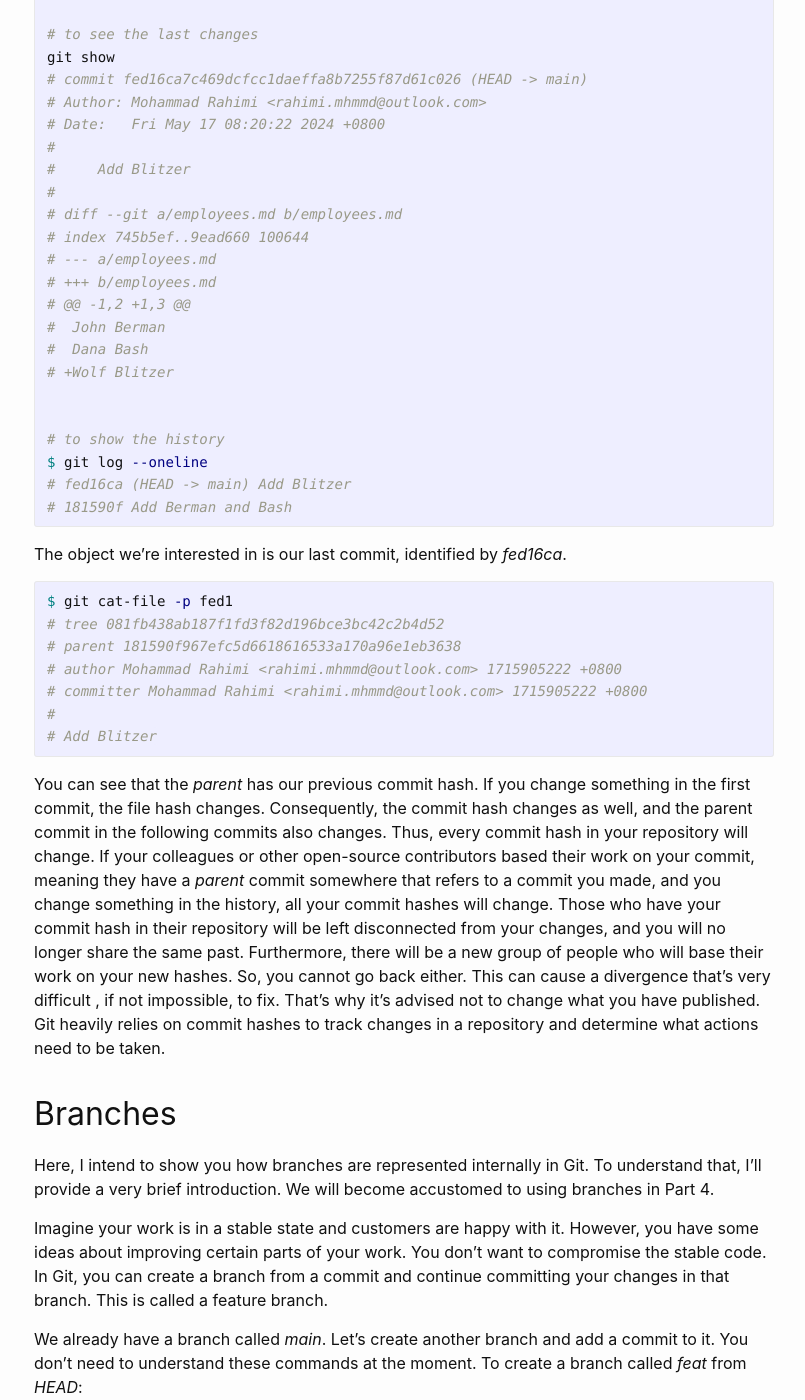
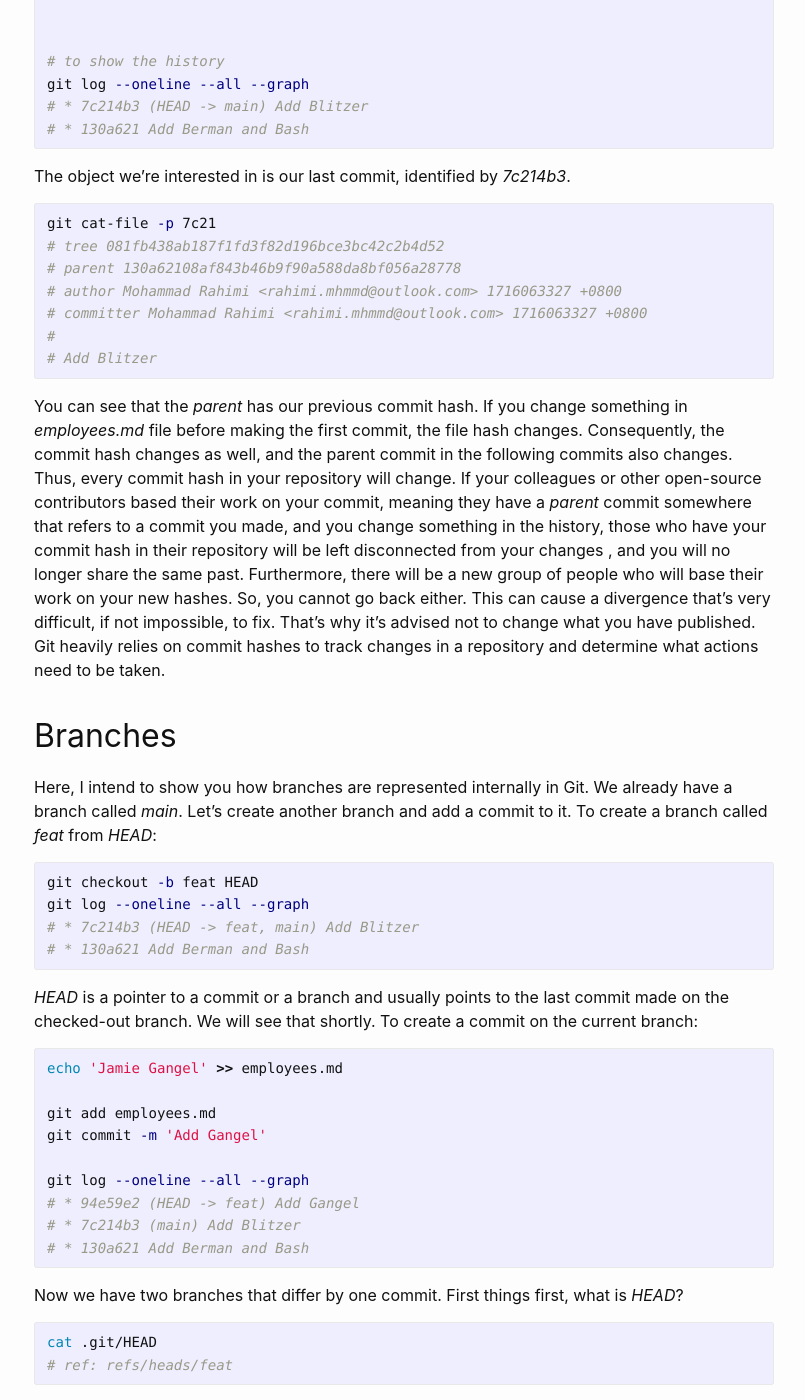
Before and after one commit to MhmRhm/DotBashHistory, a Jekyll site: the page built from docs/_posts/2024-05-15-eat-git-part-2.md, in a window 1280 px wide and 1400 px high, scrolled down 3225 px. Shown: the whole window, without its empty margins (236-1041 px from the left). Built offline with Jekyll 4.4.1, drawn with Linux system fonts in a browser that asks for light colours; some of the changed text lies outside the part shown.

````diff
--- a/docs/_posts/2024-05-15-eat-git-part-2.md
+++ b/docs/_posts/2024-05-15-eat-git-part-2.md
@@ -21,36 +21,26 @@ higher-level tasks.
 
 ## Objects
 
-Continuing with the example project from
-[Part 1]({{ site.baseurl }}{% link _posts/2024-05-08-eat-git-part-1.md %}), your
-repository should look like this:
+Here, I recommend deleting the example project from
+[Part 1]({{ site.baseurl }}{% link _posts/2024-05-08-eat-git-part-1.md %})
+because you may have been experimenting with it, resulting in many objects in
+your *.git* directory. Let's recreate the example project with only one commit:
 
 ```bash
-# to view the history
-git log
-# commit 181590f967efc5d6618616533a170a96e1eb3638 (HEAD -> main)
-# Author: Mohammad Rahimi <rahimi.mhmmd@outlook.com>
-# Date:   Fri May 17 07:03:15 2024 +0800
-#
-#     Add Berman and Bash
+rm -rf cnn
+mkdir cnn && cd cnn
 
+echo 'John Berman' >> employees.md
+echo 'Dana Bash' >> employees.md
 
-# to display the most recent commit:
-git show
-# commit 181590f967efc5d6618616533a170a96e1eb3638 (HEAD -> main)
-# Author: Mohammad Rahimi <rahimi.mhmmd@outlook.com>
-# Date:   Fri May 17 07:03:15 2024 +0800
-#
-#     Add Berman and Bash
-#
-# diff --git a/employees.md b/employees.md
-# new file mode 100644
-# index 0000000..745b5ef
-# --- /dev/null
-# +++ b/employees.md
-# @@ -0,0 +1,2 @@
-# +John Berman
-# +Dana Bash
+git init
+
+git config --local user.name 'Mohammad Rahimi'
+git config --local user.email 'rahimi.mhmmd@outlook.com'
+
+git add employees.md
+git commit -m 'Add Berman and Bash'
+# 130a62108af843b46b9f90a588da8bf056a28778
 ```
 
 Note that your commit hashes will be different from mine. Let's see if we can
@@ -110,11 +101,13 @@ This is because you can make changes and send them to someone else to commit,
 and they might commit those changes a few days or months later. The second piece
 of information is `tree 986e14542dcfbc7a3d13f16f8a8aeabbcda326de`. The tree
 represents the structure of your directory when you authored the changes. This
-tree is also an object in Git that we can inspect.
+tree is also an object in Git that we can inspect. Your hash should be the same
+as mine for this tree object.
 
 ```bash
 git cat-file -t 986e
 # tree
+
 git cat-file -p 986e
 # 100644 blob 745b5efa7d5acb852d11cf14bc3a07c494bee605    employees.md
 ```
@@ -125,6 +118,7 @@ file named *employees.md*. Let's inspect further:
 ```bash
 git cat-file -t 745b
 # blob
+
 git cat-file -p 745b
 # John Berman
 # Dana Bash
@@ -139,28 +133,16 @@ them. Let's create another commit and see how Git stores our changes.
 ```bash
 # to make the change
 echo 'Wolf Blitzer' >> employees.md
-git status
-# On branch main
-# Changes not staged for commit:
-#   (use "git add <file>..." to update what will be committed)
-#   (use "git restore <file>..." to discard changes in working directory)
-#         modified:   employees.md
-#
-# no changes added to commit (use "git add" and/or "git commit -a")
-
 
 # to create the commit
 git add employees.md
 git commit -m 'Add Blitzer'
-# [main fed16ca] Add Blitzer
-#  1 file changed, 1 insertion(+)
-
 
 # to see the last changes
 git show
-# commit fed16ca7c469dcfcc1daeffa8b7255f87d61c026 (HEAD -> main)
+# commit 7c214b3f0f4a7a9feeecedd6804ce692e4452f5d (HEAD -> main)
 # Author: Mohammad Rahimi <rahimi.mhmmd@outlook.com>
-# Date:   Fri May 17 08:20:22 2024 +0800
+# Date:   Sun May 19 04:15:27 2024 +0800
 #
 #     Add Blitzer
 #
@@ -175,71 +157,65 @@ git show
 
 
 # to show the history
-$ git log --oneline
-# fed16ca (HEAD -> main) Add Blitzer
-# 181590f Add Berman and Bash
+git log --oneline --all --graph
+# * 7c214b3 (HEAD -> main) Add Blitzer
+# * 130a621 Add Berman and Bash
 ```
 
-The object we're interested in is our last commit, identified by *fed16ca*.
+The object we're interested in is our last commit, identified by *7c214b3*.
 
 ```bash
-$ git cat-file -p fed1
+git cat-file -p 7c21
 # tree 081fb438ab187f1fd3f82d196bce3bc42c2b4d52
-# parent 181590f967efc5d6618616533a170a96e1eb3638
-# author Mohammad Rahimi <rahimi.mhmmd@outlook.com> 1715905222 +0800
-# committer Mohammad Rahimi <rahimi.mhmmd@outlook.com> 1715905222 +0800
+# parent 130a62108af843b46b9f90a588da8bf056a28778
+# author Mohammad Rahimi <rahimi.mhmmd@outlook.com> 1716063327 +0800
+# committer Mohammad Rahimi <rahimi.mhmmd@outlook.com> 1716063327 +0800
 #
 # Add Blitzer
 ```
 
 You can see that the *parent* has our previous commit hash. If you change
-something in the first commit, the file hash changes. Consequently, the commit
-hash changes as well, and the parent commit in the following commits also
-changes. Thus, every commit hash in your repository will change. If your
-colleagues or other open-source contributors based their work on your commit,
-meaning they have a *parent* commit somewhere that refers to a commit you made,
-and you change something in the history, all your commit hashes will change.
-Those who have your commit hash in their repository will be left disconnected
-from your changes, and you will no longer share the same past. Furthermore,
-there will be a new group of people who will base their work on your new hashes.
-So, you cannot go back either. This can cause a divergence that's very difficult
-, if not impossible, to fix. That's why it's advised not to change what you have
+something in *employees.md* file before making the first commit, the file hash
+changes. Consequently, the commit hash changes as well, and the parent commit in
+the following commits also changes. Thus, every commit hash in your repository
+will change. If your colleagues or other open-source contributors based their
+work on your commit, meaning they have a *parent* commit somewhere that refers
+to a commit you made, and you change something in the history, those who have
+your commit hash in their repository will be left disconnected from your changes
+, and you will no longer share the same past. Furthermore, there will be a new
+group of people who will base their work on your new hashes. So, you cannot go
+back either. This can cause a divergence that's very difficult, if not
+impossible, to fix. That's why it's advised not to change what you have
 published. Git heavily relies on commit hashes to track changes in a repository
 and determine what actions need to be taken.
 
 ## Branches
 
-Here, I intend to show you how branches are represented internally in Git. To
-understand that, I'll provide a very brief introduction. We will become
-accustomed to using branches in Part 4.
-
-Imagine your work is in a stable state and customers are happy with it. However,
-you have some ideas about improving certain parts of your work. You don't want
-to compromise the stable code. In Git, you can create a branch from a commit and
-continue committing your changes in that branch. This is called a feature
-branch.
-
-We already have a branch called *main*. Let's create another branch and add a
-commit to it. You don't need to understand these commands at the moment. To
-create a branch called *feat* from *HEAD*:
+Here, I intend to show you how branches are represented internally in Git. We
+already have a branch called *main*. Let's create another branch and add a
+commit to it. To create a branch called *feat* from *HEAD*:
 
 ```bash
 git checkout -b feat HEAD
 git log --oneline --all --graph
+# * 7c214b3 (HEAD -> feat, main) Add Blitzer
+# * 130a621 Add Berman and Bash
 ```
 
-*HEAD* is a pointer to a commit or a branch. We will see that shortly. To create
-a commit on the current branch:
+*HEAD* is a pointer to a commit or a branch and usually points to the last
+commit made on the checked-out branch. We will see that shortly. To create a
+commit on the current branch:
 
 ```bash
 echo 'Jamie Gangel' >> employees.md
+
 git add employees.md
+git commit -m 'Add Gangel'
 
-git commit -m 'Add Gangel'
 git log --oneline --all --graph
-# * 8975de0 (HEAD -> feat) Add Gangel
-# * fed16ca (main) Add Blitzer
-# * 181590f Add Berman and Bash
+# * 94e59e2 (HEAD -> feat) Add Gangel
+# * 7c214b3 (main) Add Blitzer
+# * 130a621 Add Berman and Bash
 ```
 
 Now we have two branches that differ by one commit. First things first, what is
@@ -266,7 +242,7 @@ the *feat* branch. Let's see where *.git/refs/heads/main* is pointing to:
 
 ```bash
 cat .git/refs/heads/main
-# fed16ca7c469dcfcc1daeffa8b7255f87d61c026
+# 7c214b3f0f4a7a9feeecedd6804ce692e4452f5d
 ```
 
 It points to the second commit that we made in this repository. At that time, we
@@ -287,8 +263,8 @@ Occasionally, you may need to check out a specific commit to investigate if it
 contains an issue. To check out a commit, use the following command:
 
 ```bash
-git checkout 8975de0
-# Note: switching to '8975de0'.
+git checkout 130a621
+# Note: switching to '130a621'.
 #
 # You are in 'detached HEAD' state. You can look around, make experimental
 # changes and commit them, and you can discard any commits you make in this
@@ -305,10 +281,10 @@ git checkout 8975de0
 #
 # Turn off this advice by setting config variable advice.detachedHead to false
 #
-# HEAD is now at 8975de0 Add Gangel
+# HEAD is now at 130a621 Add Gangel
 
 cat .git/HEAD
-# 8975de012dc27004ec8bf33667a11c03ac251611
+# 130a62108af843b46b9f90a588da8bf056a28778
 ```
 
 The purpose of this section was to help you understand that branches are nothing
@@ -321,6 +297,8 @@ To create a commit using *Plumbing* commands, ensure that nothing is staged.
 First, let's add a change:
 
 ```bash
+git checkout main
+
 echo 'Brianna Keilar' >> employees.md
 ```
 
@@ -342,17 +320,16 @@ cat employees.md
 # John Berman
 # Dana Bash
 # Wolf Blitzer
-# Jamie Gangel
 # Brianna Keilar
 
 git hash-object employees.md
-# c91fe675c5c094ff6437a8dc9f5e41bf362e93d4
+# c3638757c5a8d73d8390acb58d4154d45a8f699d
 
 git write-tree
-# 63bce7388bfb114345c99b0af9cd44b7b7b3b148
+# 758f284a55059c6f03464c345ab0e451cd53a833
 
-git cat-file -p 63bc
-# c91fe675c5c094ff6437a8dc9f5e41bf362e93d4
+git cat-file -p 758f
+# 100644 blob c3638757c5a8d73d8390acb58d4154d45a8f699d    employees.md
 ```
 
 First, I printed the content of *employees.md*. Then, I calculated its SHA256
@@ -366,9 +343,12 @@ Now is the time to create the actual commit:
 
 ```bash
 git commit-tree 63bce7 -p 181590f -m 'Add Keilar'
-# 7cbf3e032cfdce489a4fcfd8d2e486990b6460f3
+# 1f2ebc318742f42f86a33db0948f37b724106b87
 
 git log --oneline --all --graph
+# * 94e59e2 (feat) Add Gangel
+# * 7c214b3 (HEAD -> main) Add Blitzer
+# * 130a621 Add Berman and Bash
 ```
 
 We will not see our commit in the `git log` output because our commit has no
@@ -378,31 +358,30 @@ be associated with any existing branches, as its history is divergent. To create
 a new branch from that commit:
 
 ```bash
-git update-ref refs/heads/new-feat 7cbf3e
+git update-ref refs/heads/new-feat 1f2ebc3
 
 git log --oneline --all --graph
-# * 7cbf3e0 (new-feat) Add Keilar
-# | * 8975de0 (HEAD -> feat) Add Gangel
-# | * fed16ca (main) Add Blitzer
+# * 1f2ebc3 (new-feat) Add Keilar
+# | * 94e59e2 (feat) Add Gangel
+# | * 7c214b3 (HEAD -> main) Add Blitzer
 # |/
-# * 181590f Add Berman and Bash
+# * 130a621 Add Berman and Bash
 
 git show new-feat
-# commit 7cbf3e032cfdce489a4fcfd8d2e486990b6460f3 (new-feat)
+# commit 1f2ebc318742f42f86a33db0948f37b724106b87 (new-feat)
 # Author: Mohammad Rahimi <rahimi.mhmmd@outlook.com>
-# Date:   Sat May 18 12:05:29 2024 +0800
+# Date:   Sun May 19 04:36:52 2024 +0800
 #
 #     Add Keilar
 #
 # diff --git a/employees.md b/employees.md
-# index 745b5ef..c91fe67 100644
+# index 745b5ef..c363875 100644
 # --- a/employees.md
 # +++ b/employees.md
-# @@ -1,2 +1,5 @@
+# @@ -1,2 +1,4 @@
 #  John Berman
 #  Dana Bash
 # +Wolf Blitzer
-# +Jamie Gangel
 # +Brianna Keilar
 ```
 
````
Also changed, not shown: other parts of docs/_posts/2024-05-15-eat-git-part-2.md (+11 -10 lines).
